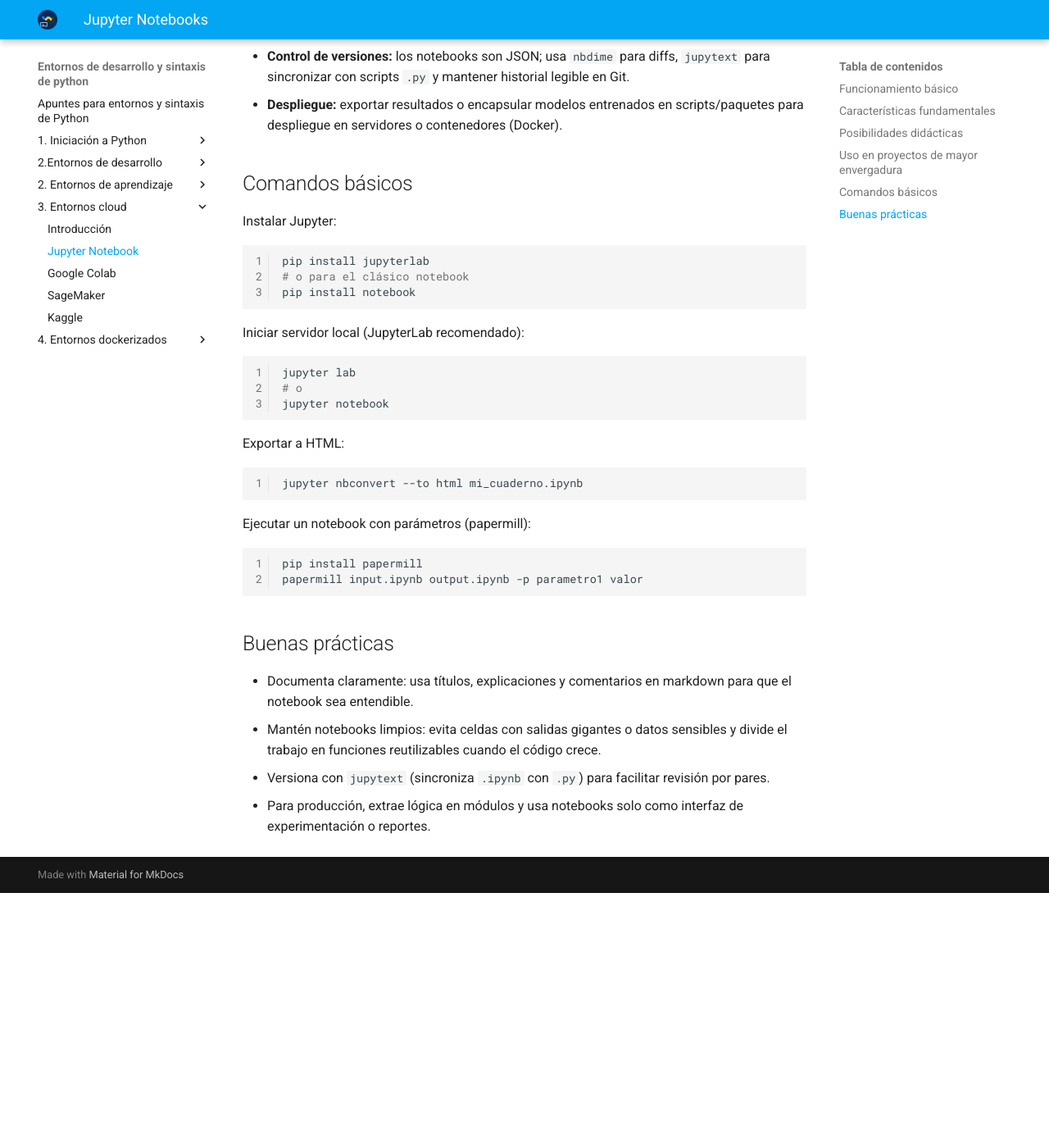
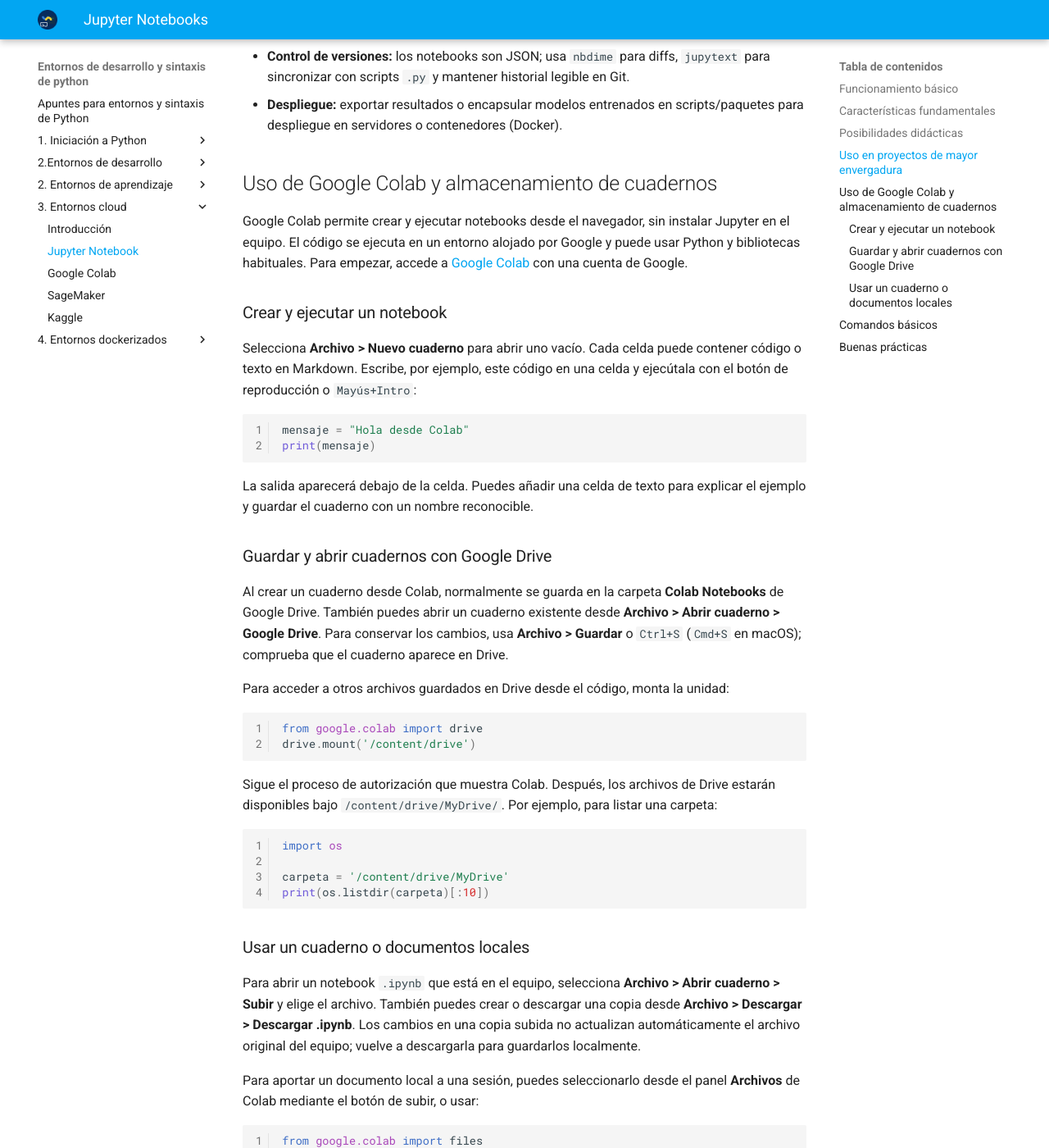
Before and after one commit to sever8a/esp, an MkDocs documentation site: the page built from docs/cloud/jupyter.md, in a window 1280 px wide and 1400 px high, scrolled down 1403 px. Shown: the whole window at 82% size. Built offline with MkDocs 1.6.1 and Material for MkDocs 9.7.7, drawn with Linux system fonts in a browser that asks for light colours; nearby versions of some CDN libraries; library files that are not in the unit come from our copies; before the commit the page ends 2492 px from its top, so only the background shows below that; some of the changed text lies outside the part shown.

Commit message:
cuadernos jupyter

````diff
--- a/docs/cloud/jupyter.md
+++ b/docs/cloud/jupyter.md
@@ -36,6 +36,64 @@
 - **Control de versiones:** los notebooks son JSON; usa `nbdime` para diffs, `jupytext` para sincronizar con scripts `.py` y mantener historial legible en Git.
 - **Despliegue:** exportar resultados o encapsular modelos entrenados en scripts/paquetes para despliegue en servidores o contenedores (Docker).
 
+## Uso de Google Colab y almacenamiento de cuadernos
+
+Google Colab permite crear y ejecutar notebooks desde el navegador, sin instalar Jupyter en el equipo. El código se ejecuta en un entorno alojado por Google y puede usar Python y bibliotecas habituales. Para empezar, accede a [Google Colab](https://colab.research.google.com/) con una cuenta de Google.
+
+### Crear y ejecutar un notebook
+
+Selecciona **Archivo > Nuevo cuaderno** para abrir uno vacío. Cada celda puede contener código o texto en Markdown. Escribe, por ejemplo, este código en una celda y ejecútala con el botón de reproducción o `Mayús+Intro`:
+
+```python
+mensaje = "Hola desde Colab"
+print(mensaje)
+```
+
+La salida aparecerá debajo de la celda. Puedes añadir una celda de texto para explicar el ejemplo y guardar el cuaderno con un nombre reconocible.
+
+### Guardar y abrir cuadernos con Google Drive
+
+Al crear un cuaderno desde Colab, normalmente se guarda en la carpeta **Colab Notebooks** de Google Drive. También puedes abrir un cuaderno existente desde **Archivo > Abrir cuaderno > Google Drive**. Para conservar los cambios, usa **Archivo > Guardar** o `Ctrl+S` (`Cmd+S` en macOS); comprueba que el cuaderno aparece en Drive.
+
+Para acceder a otros archivos guardados en Drive desde el código, monta la unidad:
+
+```python
+from google.colab import drive
+drive.mount('/content/drive')
+```
+
+Sigue el proceso de autorización que muestra Colab. Después, los archivos de Drive estarán disponibles bajo `/content/drive/MyDrive/`. Por ejemplo, para listar una carpeta:
+
+```python
+import os
+
+carpeta = '/content/drive/MyDrive'
+print(os.listdir(carpeta)[:10])
+```
+
+### Usar un cuaderno o documentos locales
+
+Para abrir un notebook `.ipynb` que está en el equipo, selecciona **Archivo > Abrir cuaderno > Subir** y elige el archivo. También puedes crear o descargar una copia desde **Archivo > Descargar > Descargar .ipynb**. Los cambios en una copia subida no actualizan automáticamente el archivo original del equipo; vuelve a descargarla para guardarlos localmente.
+
+Para aportar un documento local a una sesión, puedes seleccionarlo desde el panel **Archivos** de Colab mediante el botón de subir, o usar:
+
+```python
+from google.colab import files
+
+archivos = files.upload()  # Abre un selector de archivos locales
+```
+
+Por ejemplo, si subes `datos.csv`, puedes leerlo con pandas:
+
+```python
+import pandas as pd
+
+datos = pd.read_csv('datos.csv')
+print(datos.head())
+```
+
+Los archivos subidos de esta forma quedan en el entorno temporal de ejecución, no en Drive. Pueden desaparecer al reiniciar o desconectar la sesión; guarda los resultados importantes en Drive o descárgalos. Para leer un documento guardado en Drive, usa su ruta bajo `/content/drive/MyDrive/` en lugar de subirlo de nuevo.
+
 ## Comandos básicos
 
 Instalar Jupyter:
````
